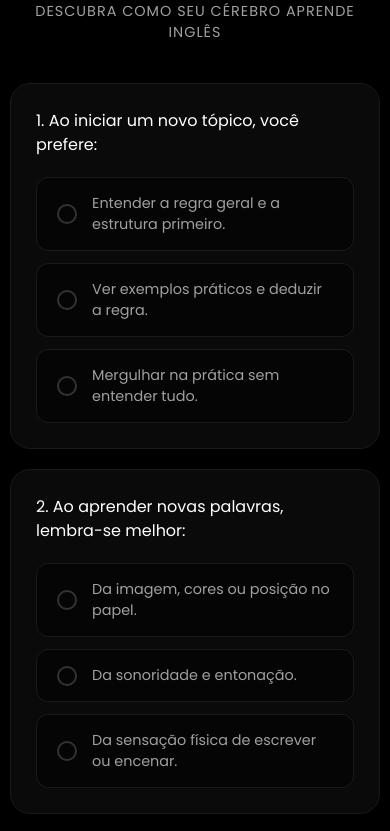
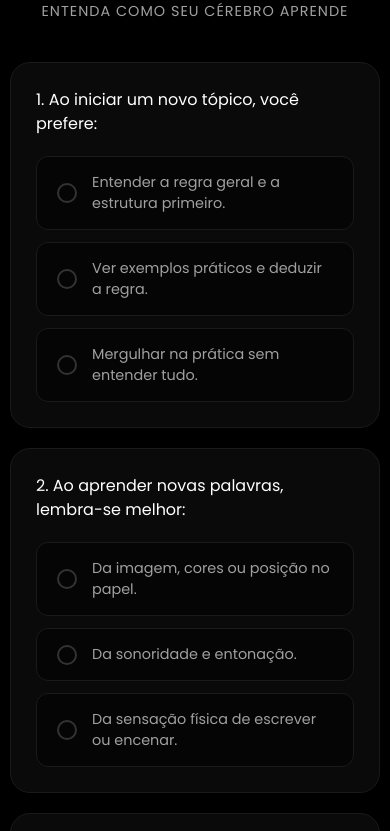
Before and after one commit to Dididoingles/discoveryourprofile, a plain HTML site: page index.html in a window 390 px wide. Shown: the part 72-903 px from the top of the page. Drawn offline with nearby package versions, Linux system fonts and the light colour scheme.

Commit message:
Update index.html

```diff
--- a/index.html
+++ b/index.html
@@ -19,6 +19,65 @@
             --mars-glow: rgba(194, 0, 0, 0.3);
         }
 
+        /* ── SCROLLBAR ────────────────────────────────────────────────── */
+::-webkit-scrollbar {
+    width: 8px;
+    height: 8px;
+}
+
+::-webkit-scrollbar-track {
+    background: #0c0c0c;
+    border-radius: 10px;
+    border: 1px solid #1a1a1a;
+}
+
+::-webkit-scrollbar-thumb {
+    background: linear-gradient(135deg, #c20000, #8b0000);
+    border-radius: 10px;
+    transition: all 0.3s ease;
+}
+
+::-webkit-scrollbar-thumb:hover {
+    background: linear-gradient(135deg, #e00000, #c20000);
+    cursor: pointer;
+}
+
+::-webkit-scrollbar-thumb:active {
+    background: linear-gradient(135deg, #ff1a1a, #e00000);
+}
+
+::-webkit-scrollbar-corner {
+    background: #0c0c0c;
+    border: 1px solid #1a1a1a;
+}
+
+* {
+    scrollbar-width: thin;
+    scrollbar-color: #c20000 #0c0c0c;
+}
+
+@media (max-width: 768px) {
+    ::-webkit-scrollbar {
+        width: 0;
+        background: transparent;
+    }
+
+    ::-webkit-scrollbar-track {
+        background: transparent;
+    }
+
+    ::-webkit-scrollbar-thumb {
+        background: transparent;
+    }
+
+    * {
+        scrollbar-width: none;
+    }
+
+    body {
+        overflow-y: scroll;
+    }
+}
         * {
             margin: 0;
             padding: 0;
@@ -308,7 +367,7 @@
     <div class="container">
         <header>
             <h1>PERFIL<span>.</span>COGNITIVO</h1>
-            <p class="subtitle">Descubra como seu cérebro aprende inglês</p>
+            <p class="subtitle">Entenda como seu cérebro aprende</p>
         </header>
 
         <form id="quizForm">
@@ -507,7 +566,7 @@
 
         <footer>
             Education of the Future<br>
-            Neuro-based Methodology
+            A precisão deste teste é limitada e serve apenas de referência. Para entender seu perfil com precisão agende um teste com um profissional qualificado.
         </footer>
     </div>
 
@@ -581,18 +640,18 @@
 
             let htmlRec = `
                 <div class="rec-section">
-                    <h5>✨ Perfil Predominante: ${rec.title}</h5>
+                    <h5>Perfil Predominante: ${rec.title}</h5>
                 </div>
                 <div class="rec-section">
-                    <h5>🚀 Como Estudar</h5>
+                    <h5>Como Estudar</h5>
                     <p>${rec.estudar}</p>
                 </div>
                 <div class="rec-section">
-                    <h5>⚠️ O que Evitar</h5>
+                    <h5>O que Evitar</h5>
                     <p>${rec.evitar}</p>
                 </div>
                 <div class="rec-section">
-                    <h5>🛠️ Ferramentas Ideais</h5>
+                    <h5>Ferramentas Ideais</h5>
                     <ul>
                         ${rec.ferramentas.map(f => `<li>${f}</li>`).join('')}
                     </ul>
```
